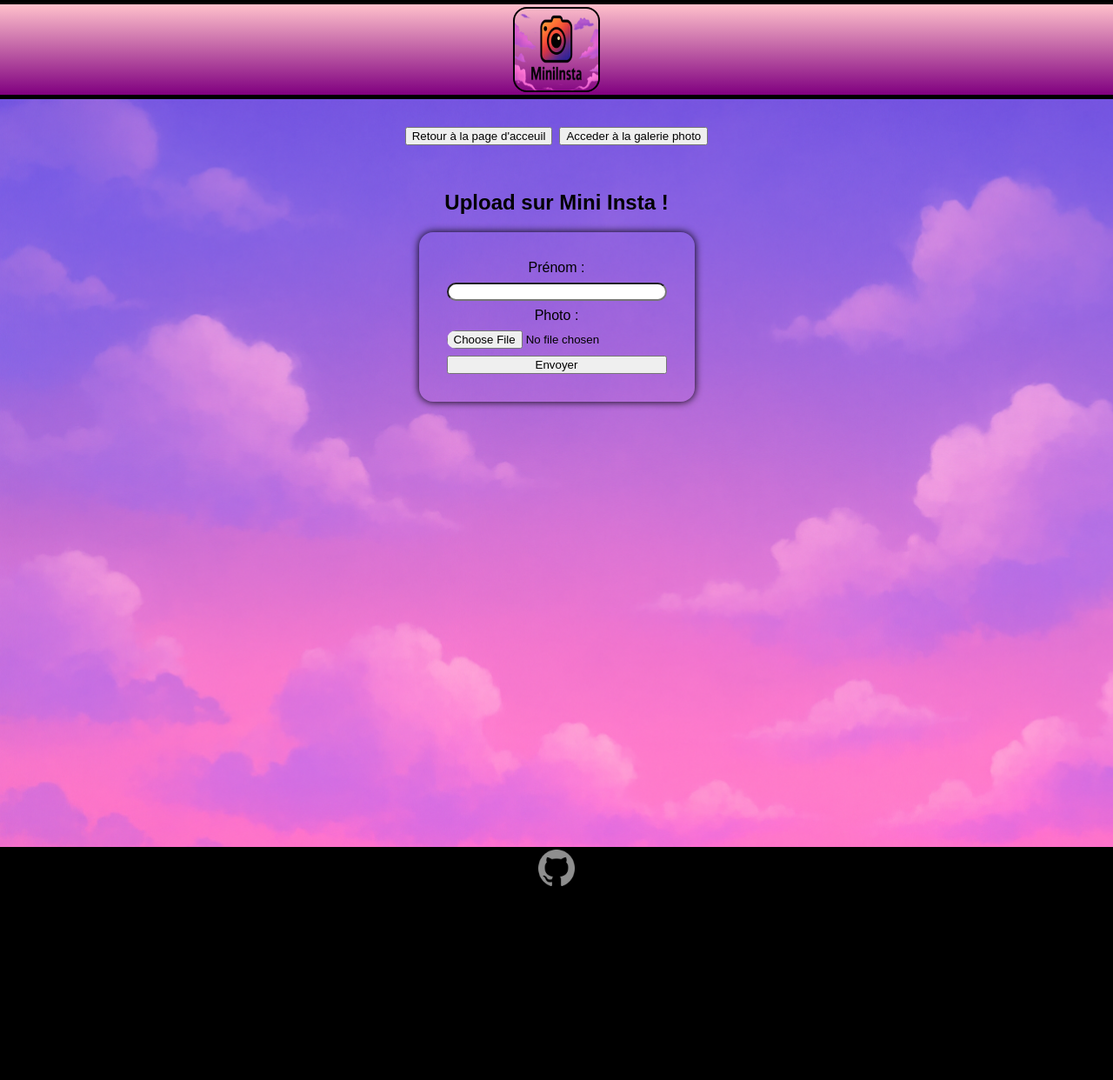
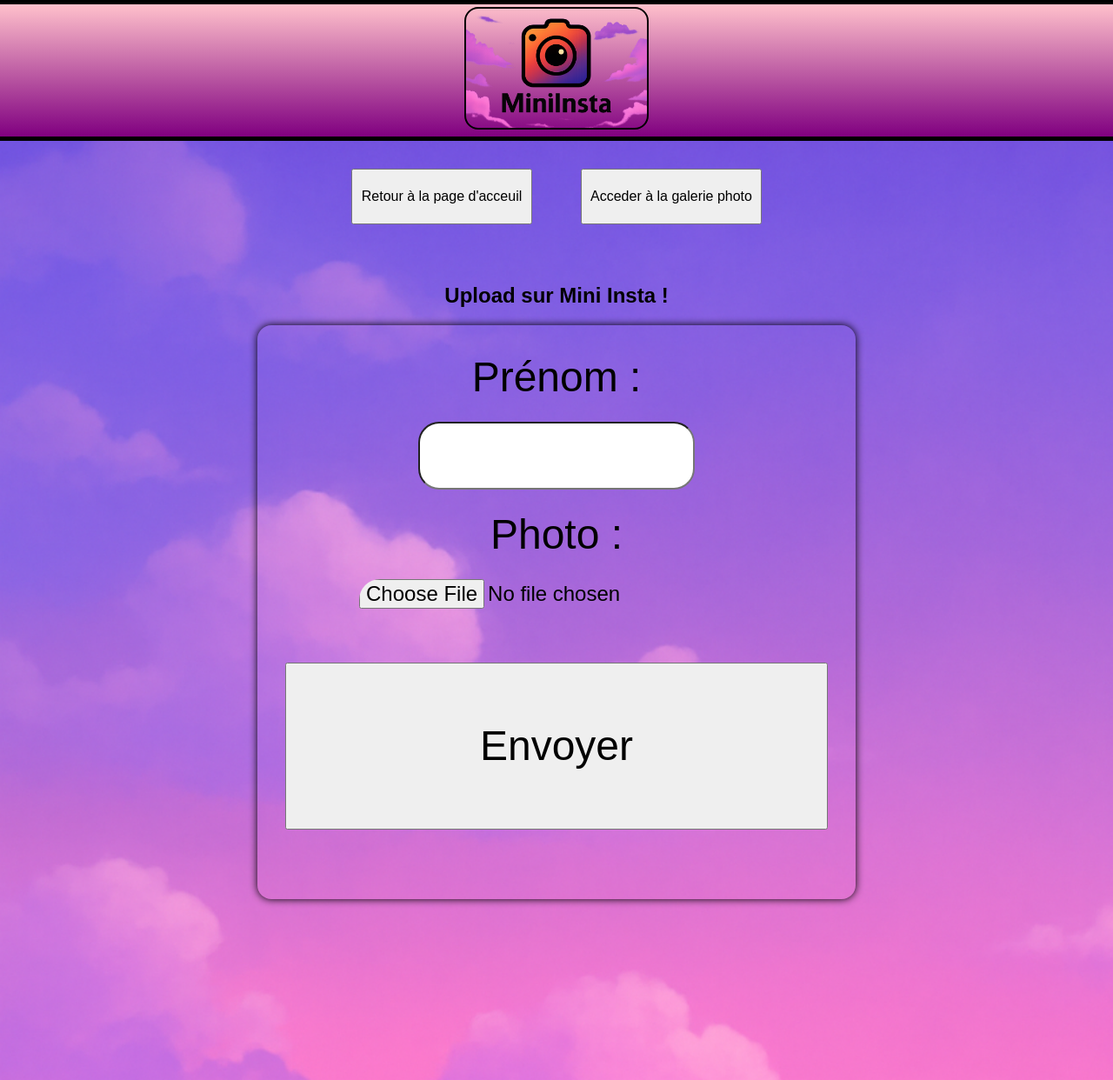
Before and after one commit to BoualamBillel/Projet_MiniInsta, a PHP site: page /upload.php in a window 1280 px wide. Shown: the top 1242 px of the page at 87% size. Before the commit the page ends 1019 px from the top, so only its background shows below. Run offline with PHP 8.4, Linux system fonts and the light colour scheme; some web fonts are replaced.

Commit message:
Changed button size

```diff
--- a/style.css
+++ b/style.css
@@ -32,7 +32,7 @@ header img {
 
 header a img {
     height: 90%;
-    width: 6em;
+    width: 10em;
     margin-top: 0.2em;
 }
 
@@ -60,6 +60,7 @@ form {
     display: flex;
     flex-wrap: wrap;
     flex-direction: column;
+    align-items: center;
     gap: 0.5em;
 }
 
@@ -174,12 +175,21 @@ footer a {
     margin-right: 2em;
     margin-left: 2em;
     margin-bottom: 2em;
-    background: linear-gradient(to right, pink, purple);
+    background-image: url(images/background-header.png);
+    background-repeat: no-repeat;
+    background-size: cover;
 }
 
 .Info .border-text p {
     font-size: 2em;
     color: white;
+}
+
+button {
+    height: 3em;
+    width: 12em;
+    font-size: 0.9em;
+    margin-bottom: 1em;
 }
 
 .bouton-nav {
@@ -188,6 +198,7 @@ footer a {
     align-content: space-between;
     gap: 0.5em;
     padding-bottom: 1em;
+
 }
 
 .bouton-nav-pad {
@@ -269,4 +280,42 @@ footer a {
         max-width: 20em;
         max-height: 20em;
     }
+
+
+    header {
+        height: 9.5em;
+    }
+
+    header a img {
+        width: 13em;
+
+    }
+
+    button {
+        height: 4em;
+        width: 13em;
+        font-size: 1em;
+    }
+
+
+
+    .bouton-nav-pad {
+        gap: 3.5em;
+    }
+
+    .bouton-nav {
+        gap: 3.5em;
+    }
+
+    .formulaire input {
+        height: 3em;
+        font-size: 0.5em;
+    }
+
+    form {
+        font-size: 3em;
+    }
+
+
+
 }
```
Also changed, not shown: galerie.php (+6 -1 lines), uploads/20250709091155-test-sharingan.gif (added), uploads/20250709091247-test-Itachi_Uchiwa.webp (added).
